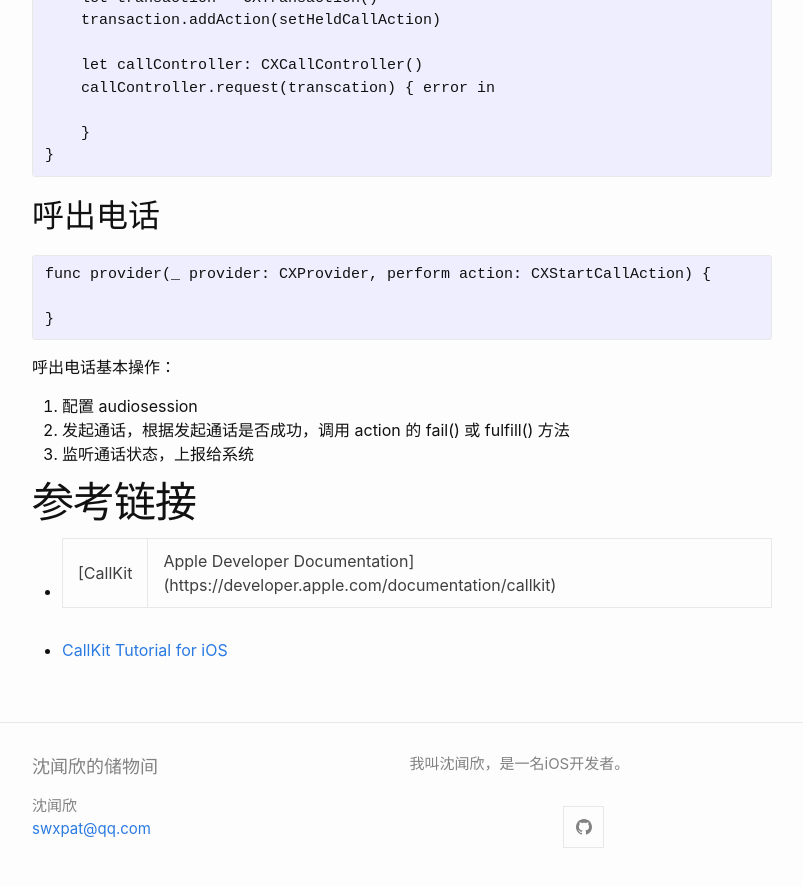
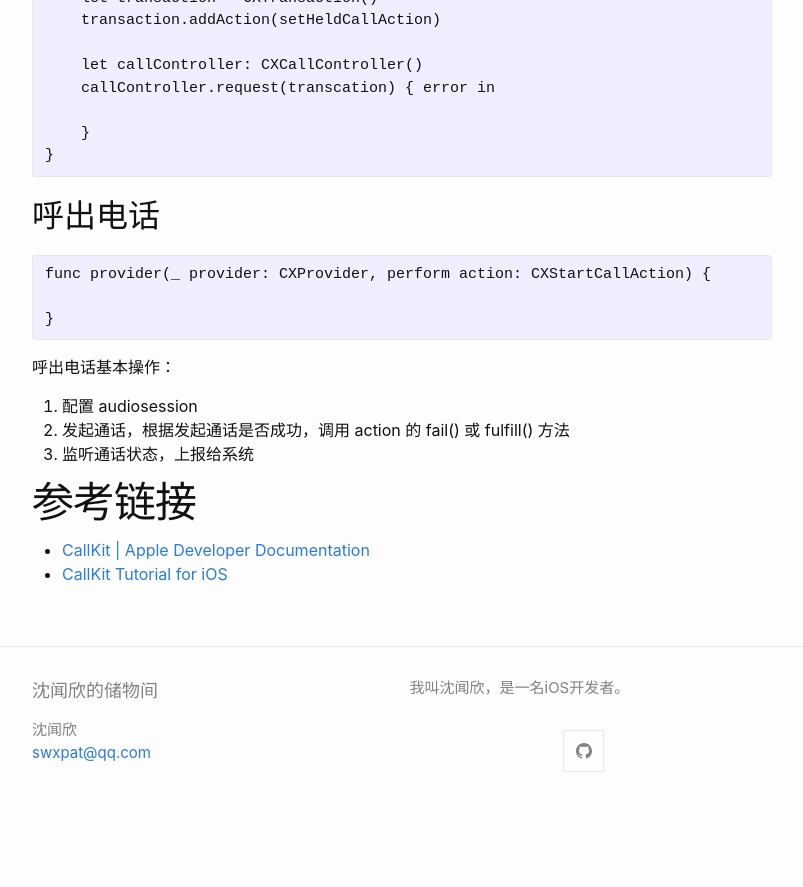
Before and after one commit to PatShen/PatShen.github.io, a Jekyll site: the page built from _posts/2020-07-27-CallKit.md, in a window 1280 px wide and 900 px high, scrolled down 4508 px. Shown: the top 887 px of the window, without its empty margins (238-1041 px from the left). Built offline with Jekyll 4.4.1, drawn with Linux system fonts in a browser that asks for light colours; after the commit the page ends 5332 px from its top, so only the background shows below that.

Commit message:
修改过往文章的样式问题。

```diff
--- a/_posts/2020-07-27-CallKit.md
+++ b/_posts/2020-07-27-CallKit.md
@@ -217,5 +217,5 @@ func provider(_ provider: CXProvider, perform action: CXStartCallAction) {
 
 # 参考链接
 
-* [CallKit | Apple Developer Documentation](https://developer.apple.com/documentation/callkit)
+* [CallKit \| Apple Developer Documentation](https://developer.apple.com/documentation/callkit)
 * [CallKit Tutorial for iOS](https://www.raywenderlich.com/1276414-callkit-tutorial-for-ios)
```
